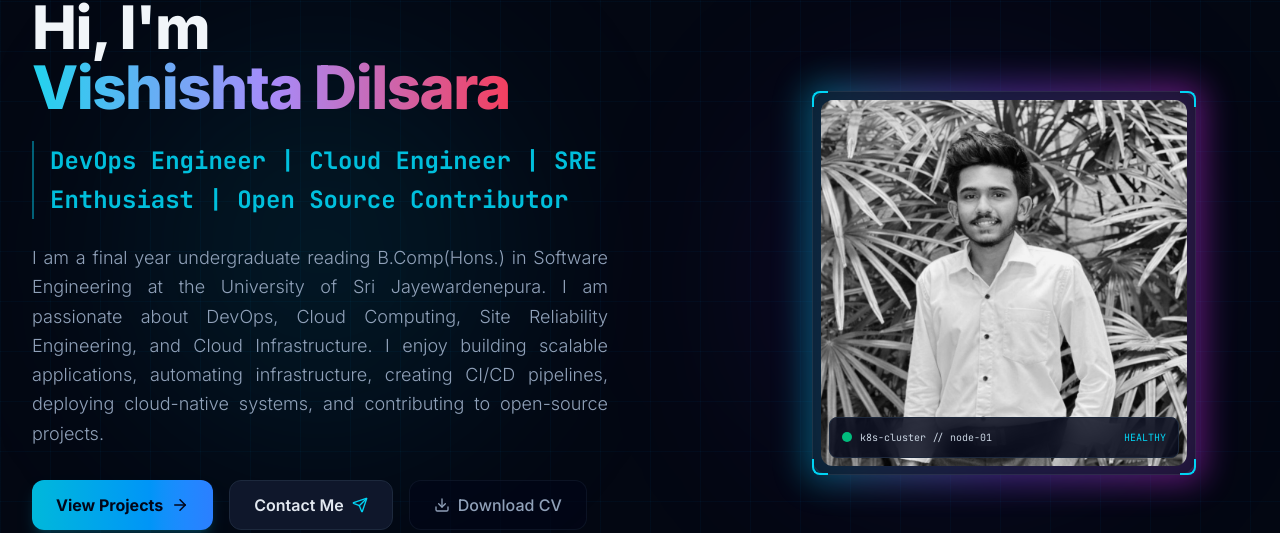
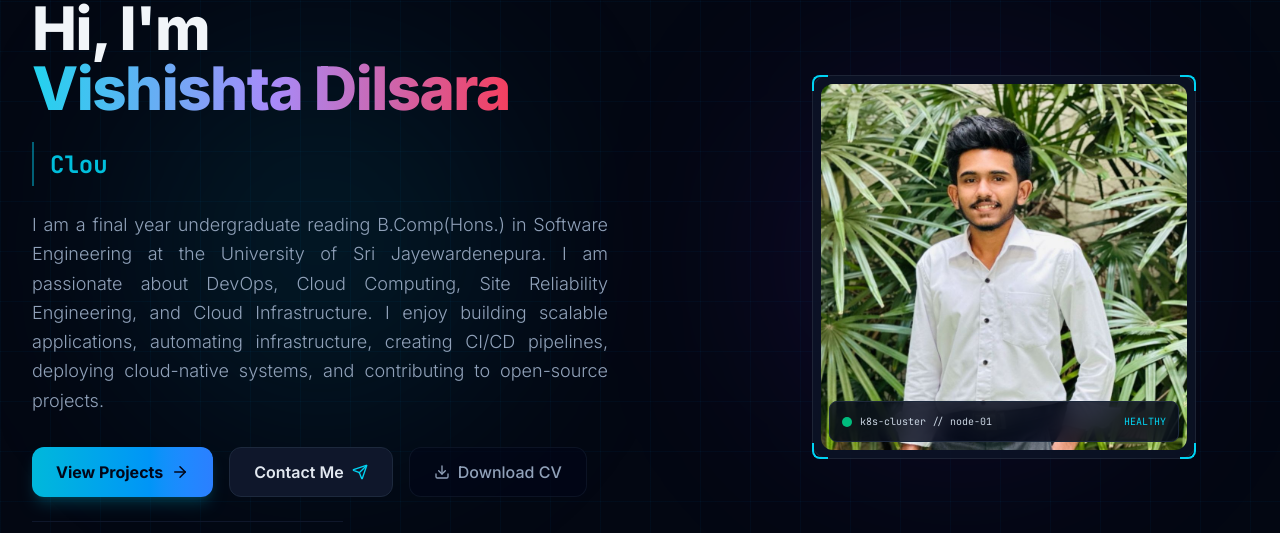
Before and after one commit to VishishtaDilsara/devops-portfolio, a React (Vite) app: page / in a window 1280 px wide. Shown: the part 149-682 px from the top of the page. Built offline with nearby package versions, Linux system fonts and the light colour scheme; no server answers.

Commit message:
Added some changes

```diff
--- a/src/components/Blogs.jsx
+++ b/src/components/Blogs.jsx
@@ -1,6 +1,6 @@
 import React, { useState } from 'react';
 import { motion, AnimatePresence } from 'framer-motion';
-import { BookOpen, ExternalLink, Calendar, MessageSquare } from 'lucide-react';
+import { BookOpen, ExternalLink, Calendar } from 'lucide-react';
 
 const blogsData = [
   {
--- a/src/components/Certifications.jsx
+++ b/src/components/Certifications.jsx
@@ -1,6 +1,6 @@
 import React, { useState } from 'react';
 import { motion, AnimatePresence } from 'framer-motion';
-import { ExternalLink, Award, Shield, Cloud, Terminal, Compass, Layers } from 'lucide-react';
+import { ExternalLink, Award, Shield, Cloud, Layers } from 'lucide-react';
 import awsCcpBadge from '../assets/aws_certified_cloud_practitioner.png';
 import kcnaBadge from '../assets/kcna_badge.png';
 import mslaBadge from '../assets/microsoft_student_ambassador.png';
--- a/src/components/Experience.jsx
+++ b/src/components/Experience.jsx
@@ -14,8 +14,8 @@ const workExperience = [
     role: 'Cloud Engineer',
     icon: Cpu,
     color: 'from-emerald-400 to-teal-500',
-    description: 'AWS Cloud Quest - Practitioner Badge | Aviatrix Multicloud Certified Badge | FinOps Certified Practitioner Badge',
-    tags: ['AWS Cloud Quest', 'Aviatrix Multicloud', 'FinOps']
+    description: 'AWS Certified Cloud Practitioner | Aviatrix Multicloud Certified Badge | FinOps Certified Practitioner Badge',
+    tags: ['AWS Certified Cloud Practitioner', 'Aviatrix Multicloud', 'FinOps']
   },
   {
     role: 'Open Source Contributor',
--- a/src/components/Home.jsx
+++ b/src/components/Home.jsx
@@ -4,6 +4,12 @@ import { ArrowRight, Download, Send } from 'lucide-react';
 import { GithubIcon, LinkedinIcon, FacebookIcon, InstagramIcon, BehanceIcon } from './CustomIcons';
 import profileImg from '../assets/profile.jpg';
 
+const roles = [
+  'DevOps Engineer',
+  'Cloud Engineer',
+  'SRE Enthusiast',
+  'Open Source Contributor'
+];
 
 export default function Home() {
   const containerVariants = {
@@ -32,6 +38,40 @@ export default function Home() {
       target.scrollIntoView({ behavior: 'smooth' });
     }
   };
+
+
+  const [roleIndex, setRoleIndex] = React.useState(0);
+  const [displayText, setDisplayText] = React.useState('');
+  const [isDeleting, setIsDeleting] = React.useState(false);
+
+  React.useEffect(() => {
+    let timer;
+    const fullText = roles[roleIndex];
+
+    // Determine speed
+    let speed = isDeleting ? 40 : 80;
+
+    if (!isDeleting && displayText === fullText) {
+      // Pause at full text before deleting
+      speed = 1800;
+      timer = setTimeout(() => {
+        setIsDeleting(true);
+      }, speed);
+    } else if (isDeleting && displayText === '') {
+      setIsDeleting(false);
+      setRoleIndex((prev) => (prev + 1) % roles.length);
+    } else {
+      timer = setTimeout(() => {
+        setDisplayText(
+          isDeleting
+            ? fullText.substring(0, displayText.length - 1)
+            : fullText.substring(0, displayText.length + 1)
+        );
+      }, speed);
+    }
+
+    return () => clearTimeout(timer);
+  }, [displayText, isDeleting, roleIndex]);
 
   return (
     <section
@@ -66,14 +106,15 @@ export default function Home() {
 
             <motion.h2
               variants={itemVariants}
-              className="text-lg sm:text-xl md:text-2xl font-semibold font-mono text-cyan-400/90 leading-relaxed border-l-2 border-cyan-500/50 pl-4"
+              className="text-lg sm:text-xl md:text-2xl font-semibold font-mono text-cyan-400/90 leading-relaxed border-l-2 border-cyan-500/50 pl-4 min-h-[36px] sm:min-h-[40px] md:min-h-[44px] flex items-center"
             >
-              DevOps Engineer | Cloud Engineer | SRE Enthusiast | Open Source Contributor
+              <span>{displayText}</span>
+              <span className="w-[3px] h-[1.1em] bg-cyan-400 ml-1.5 cursor-blink inline-block" />
             </motion.h2>
 
             <motion.p
               variants={itemVariants}
-              className="text-base sm:text-lg text-slate-400 max-w-xl leading-relaxed font-light text-justify"
+              className="text-base sm:text-lg text-slate-400 max-w-xl leading-relaxed font-light text-left sm:text-justify"
             >
               I am a final year undergraduate reading B.Comp(Hons.) in Software Engineering at the University of Sri Jayewardenepura. I am passionate about DevOps, Cloud Computing, Site Reliability Engineering, and Cloud Infrastructure. I enjoy building scalable applications, automating infrastructure, creating CI/CD pipelines, deploying cloud-native systems, and contributing to open-source projects.
             </motion.p>
@@ -183,17 +224,14 @@ export default function Home() {
               initial={{ scale: 0.9, opacity: 0 }}
               animate={{ scale: 1, opacity: 1 }}
               transition={{ type: 'spring', stiffness: 50, damping: 15, delay: 0.3 }}
-              className="relative w-72 h-72 sm:w-80 sm:h-80 lg:w-96 lg:h-96 group"
+              className="relative w-72 h-72 sm:w-80 sm:h-80 lg:w-96 lg:h-96"
             >
-              {/* Outer Cyber Glow Ring */}
-              <div className="absolute -inset-2 bg-gradient-to-r from-cyan-500 via-violet-500 to-fuchsia-500 rounded-2xl blur-lg opacity-40 group-hover:opacity-75 transition duration-1000 group-hover:duration-200" />
-
               {/* Inner Decorative Box */}
               <div className="relative w-full h-full rounded-2xl overflow-hidden glass-panel border border-slate-700/60 flex items-center justify-center p-2">
                 <img
                   src={profileImg}
                   alt="Vishishta Dilsara"
-                  className="w-full h-full object-cover rounded-xl grayscale hover:grayscale-0 transition-all duration-500"
+                  className="w-full h-full object-cover rounded-xl"
                 />
 
                 {/* Tech elements overlay */}
--- a/src/components/Navbar.jsx
+++ b/src/components/Navbar.jsx
@@ -1,6 +1,6 @@
 import React, { useState, useEffect } from 'react';
 import { motion, AnimatePresence } from 'framer-motion';
-import { Menu, X, Terminal, Cpu } from 'lucide-react';
+import { Menu, X, Terminal } from 'lucide-react';
 
 const navLinks = [
   { name: 'Home', href: '#home' },
--- a/src/components/Projects.jsx
+++ b/src/components/Projects.jsx
@@ -1,6 +1,6 @@
 import React, { useState } from 'react';
 import { motion, AnimatePresence } from 'framer-motion';
-import { ExternalLink, GitBranch, Terminal, Layers, Activity, DollarSign, Cpu, Network, ShieldCheck } from 'lucide-react';
+import { ExternalLink, GitBranch, Terminal, Activity, DollarSign, Network } from 'lucide-react';
 import { GithubIcon } from './CustomIcons';
 import gitopsArch from '../assets/gitops_architecture.png';
 import cicdArch from '../assets/cicd_architecture.png';
--- a/src/index.css
+++ b/src/index.css
@@ -105,3 +105,14 @@ body {
 .cyber-pulse-dot {
   animation: cyber-pulse 2s infinite ease-in-out;
 }
+
+/* Blinking cursor for typewriter effect */
+@keyframes cursor-blink {
+  50% {
+    opacity: 0;
+  }
+}
+
+.cursor-blink {
+  animation: cursor-blink 0.8s step-end infinite;
+}
```
